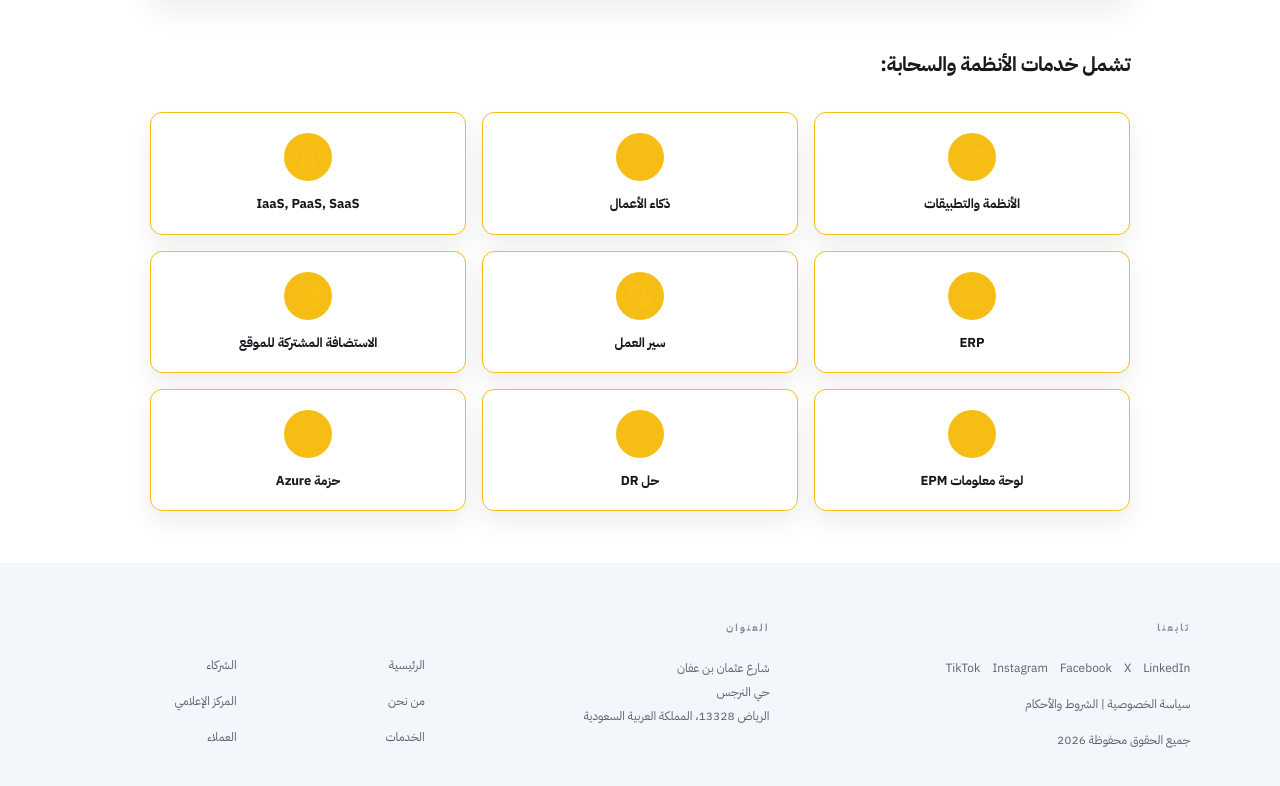
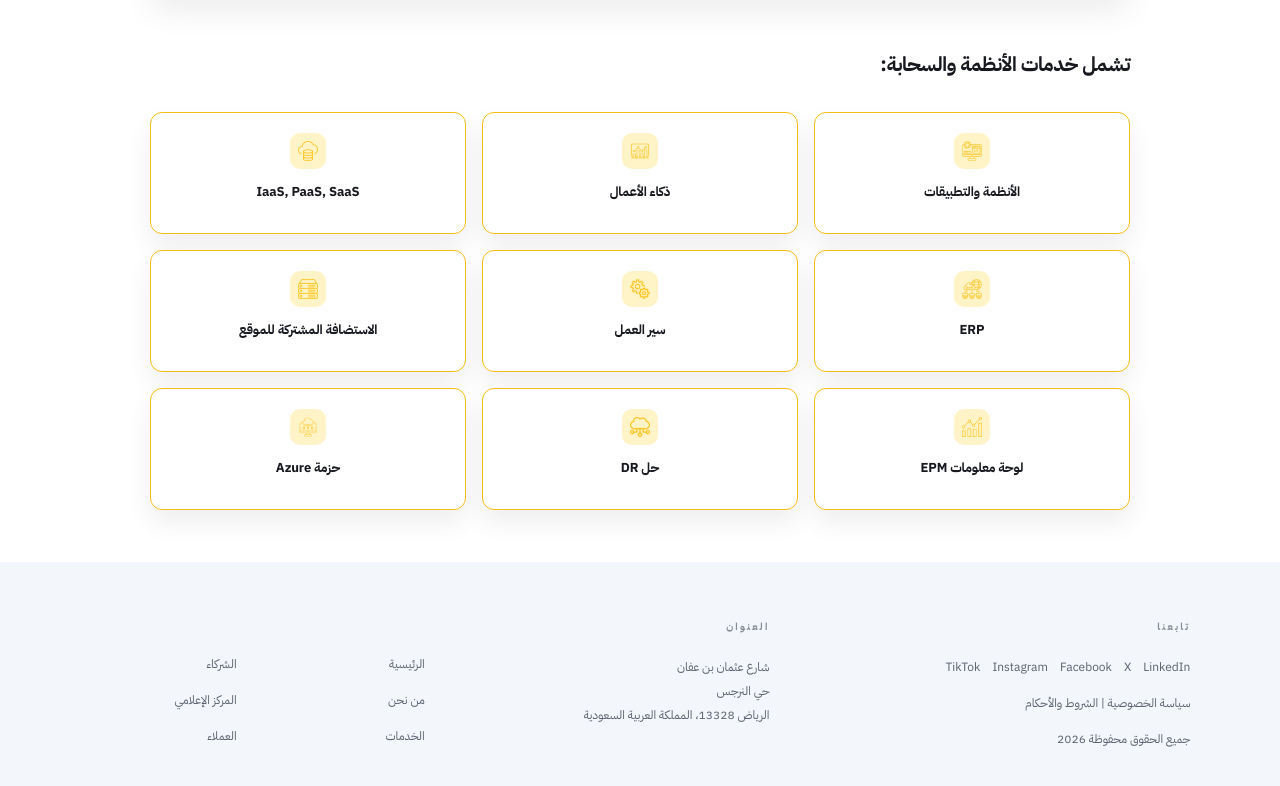
Before and after one commit to nahlagadeem/jawraa-website, a Next.js app: page /ar/services/systems-cloud in a window 1280 px wide. Shown: the part 1078-1864 px from the top of the page. Built offline with nearby package versions, Linux system fonts and the light colour scheme.

Commit message:
Unify systems cloud icon backgrounds

```diff
--- a/src/components/public-pages/services-pages.tsx
+++ b/src/components/public-pages/services-pages.tsx
@@ -602,13 +602,13 @@ function SystemsCloudIncludedGrid({
               key={item.title.en}
               className="jawraa-lift-card min-h-[122px] rounded-[12px] border border-[#f6be15] bg-white p-5 text-center shadow-[0_12px_26px_rgb(17_17_17_/_7%)] hover:jawraa-lift-card-hover"
             >
-              <span className="relative mx-auto mb-4 flex size-12 items-center justify-center rounded-full bg-[#f6be15]">
+              <span className="relative mx-auto mb-4 flex size-9 items-center justify-center rounded-[10px] bg-[#fff4c7]">
                 <Image
                   src={item.image ?? "/assets/pages/cloud-03.webp"}
                   alt=""
                   fill
-                  sizes="48px"
-                  className="object-contain p-3"
+                  sizes="36px"
+                  className="object-contain p-2"
                 />
               </span>
               <h3 className="text-[13px] font-black leading-tight tracking-[-0.01em]">
```
